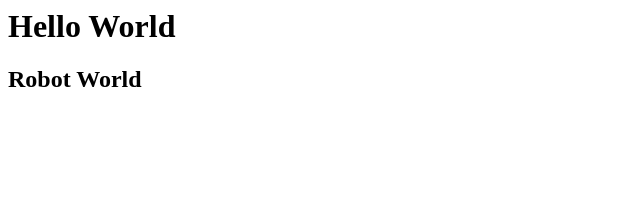
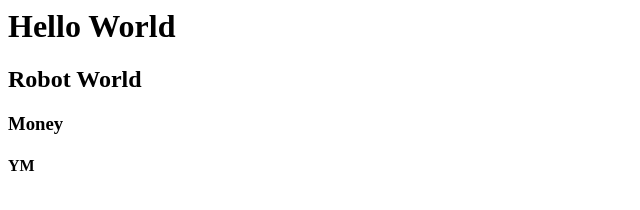
Before and after one commit to thami-coding/my_app, a plain HTML site: page index.html in a window 1280 px wide. Shown: the whole page, without its empty margins (0-640 px from the left). Drawn offline with Linux system fonts and the light colour scheme.

Commit message:
Money YM

```diff
--- a/index.html
+++ b/index.html
@@ -1,2 +1,4 @@
 <h1>Hello World</h1>
 <h2>Robot World</h2>
+<h3>Money</h3>
+<h4>YM</h4>
```
